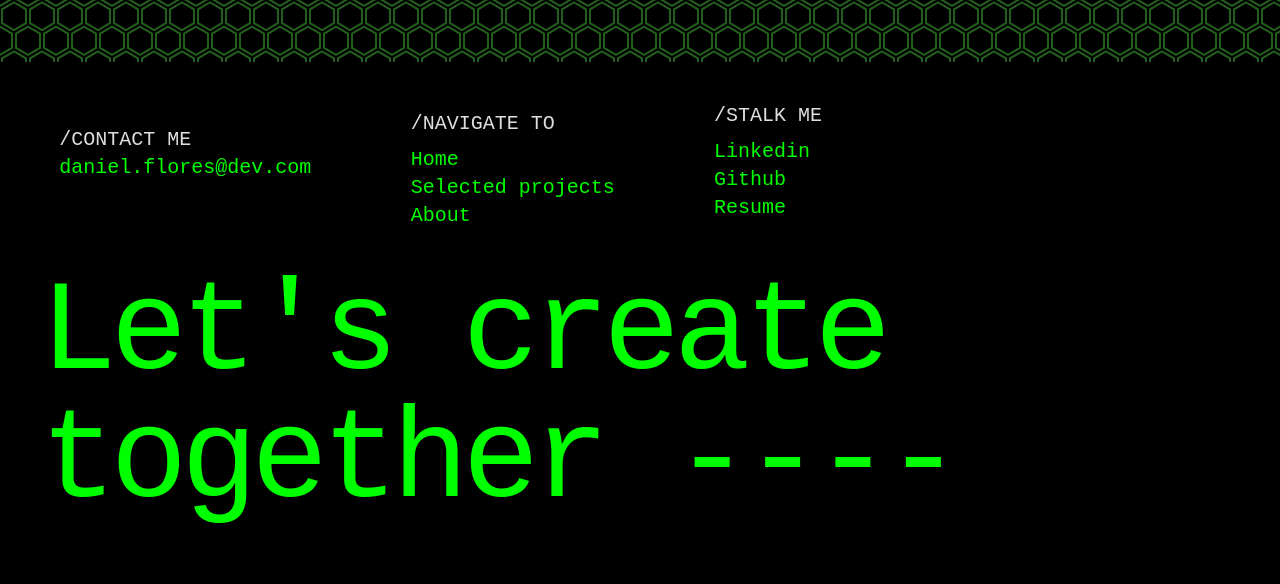
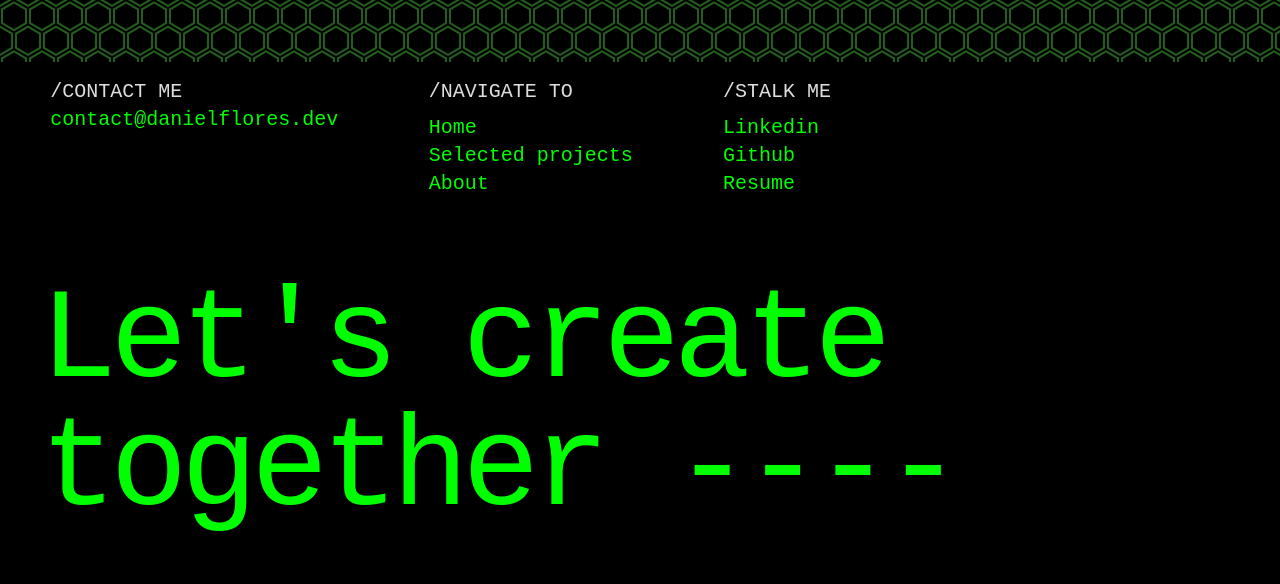
Before and after one commit to Devnielote/web-portfolio, a React (Vite) app: page / in a window 1280 px wide. Shown: the part 844-1428 px from the top of the page. Built offline with nearby package versions, Linux system fonts and the light colour scheme.

Commit message:
chore: implement contact mail and update about navigation link

```diff
--- a/src/components/Footer.tsx
+++ b/src/components/Footer.tsx
@@ -1,34 +1,33 @@
-import React from "react";
 import { Link } from "react-router-dom";
 import { motion } from "framer-motion";
 
 export default function Footer () {
   return (
     <footer className="">
-      <div className="footer_navigation hidden md:text-xl md:block md:px-3 md:pt-2 md:mt-2 md:pl-10 lg:flex lg:w-2/3 lg:justify-evenly lg:items-center">
+      <div className="footer_navigation hidden md:text-xl md:block md:px-3 md:pt-2 md:mt-2 md:pl-10 lg:flex lg:w-2/3 lg:justify-evenly lg:items-start">
         <div className="reach_me flex flex-col text-left">
           <span>/CONTACT ME</span>
           <div className="">
-            <Link to="/">daniel.flores@dev.com</Link>
+            <Link to="mailto:contact@danielflores.dev?subject=Let's%20work%20together!">contact@danielflores.dev</Link>
           </div>
         </div>
-        <div className="socials flex flex-col text-left mt-4 lg:ml-20">
-          <div className="footer_links flex-col mt-4">
+        <div className="socials flex flex-col text-left mt-4 lg:ml-20 lg:mt-0">
+          <div className="footer_links flex-col mt-4 lg:mt-0">
             <span>/NAVIGATE TO</span>
             <Link to="/" className="flex mt-2">Home</Link>
             <Link to="/projects" className="flex">Selected projects</Link>
-            <Link to="/" className="flex">About</Link>
+            <Link to="/about" className="flex">About</Link>
           </div>
         </div>
-        <div className="flex flex-col mt-4 text-left lg:ml-20">
+        <div className="flex flex-col mt-4 text-left lg:ml-20 lg:mt-0">
           <span>/STALK ME</span>
-          <Link className="flex w-auto mt-2" to="https://www.linkedin.com/in/danielflorescardona/">Linkedin</Link>
+          <Link className="flex w-auto mt-2" to="https://www.linkedin.com/in/danielfloca/">Linkedin</Link>
           <Link className="flex" to="https://github.com/Devnielote">Github</Link>
-          <Link className="flex" to="/">Resume</Link>
+          <Link className="flex" to="Daniel_Flores_CV.pdf" target="_blank" rel="noopener noreferrer">Resume</Link>
         </div>
       </div>
-      <div className="hidden md:block md:mt-10 md:pl-10">
-        <Link to="/" className="text-left">
+      <div className="hidden md:block md:mt-20 md:pl-10">
+        <Link to="/contact" className="flex text-left">
           <motion.h1
             initial={{opacity: 0, y: 50}}
             whileInView={{ opacity: 1, y:0 }}
@@ -41,7 +40,7 @@ export default function Footer () {
         </Link>
       </div>
       <div className="footer_mobile flex justify-between p-2 text-sm text-[var(--dark-green)] md:p-5 md:mt-10">
-        <Link to="https://www.linkedin.com/in/danielflorescardona/">LI ↱</Link>
+        <Link to="https://www.linkedin.com/in/danielfloca/">LI ↱</Link>
         <p className="">DESIGNED WITH 💚 BY ME</p>
       </div>
     </footer>
```
